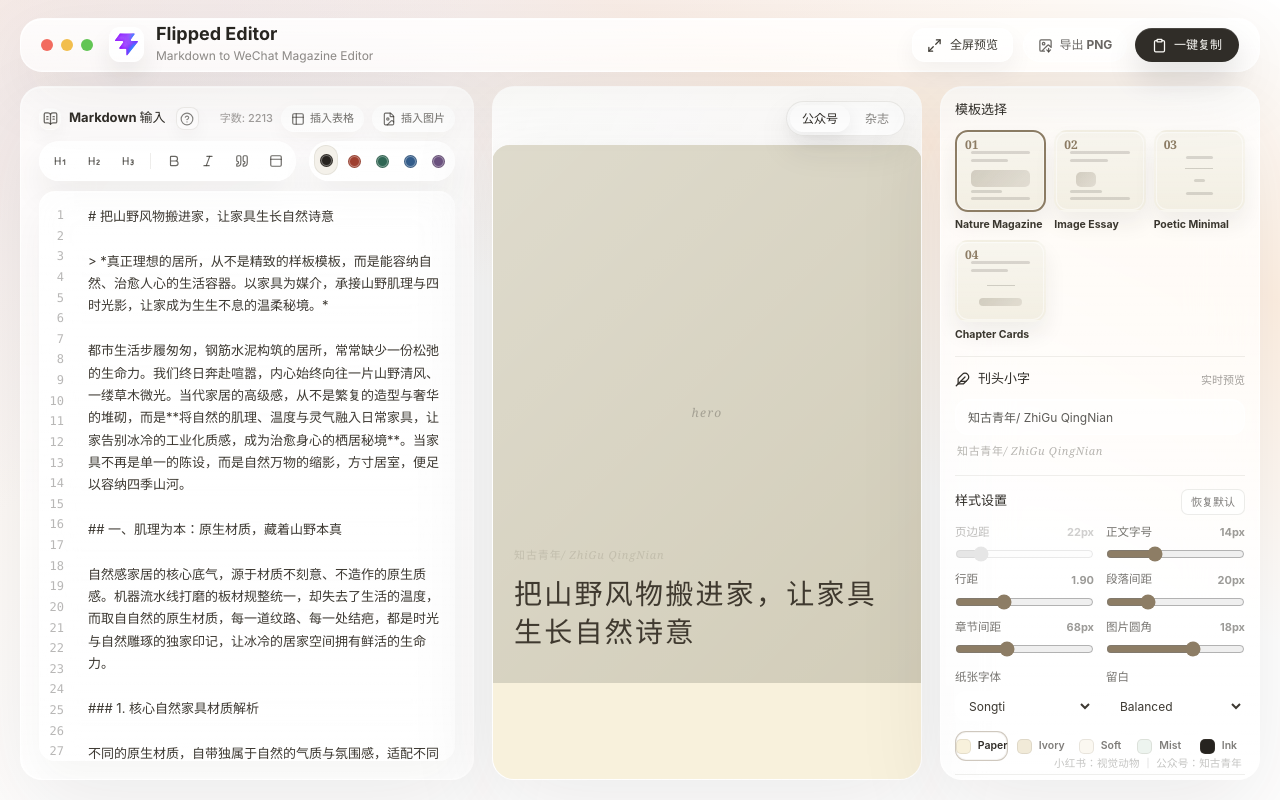
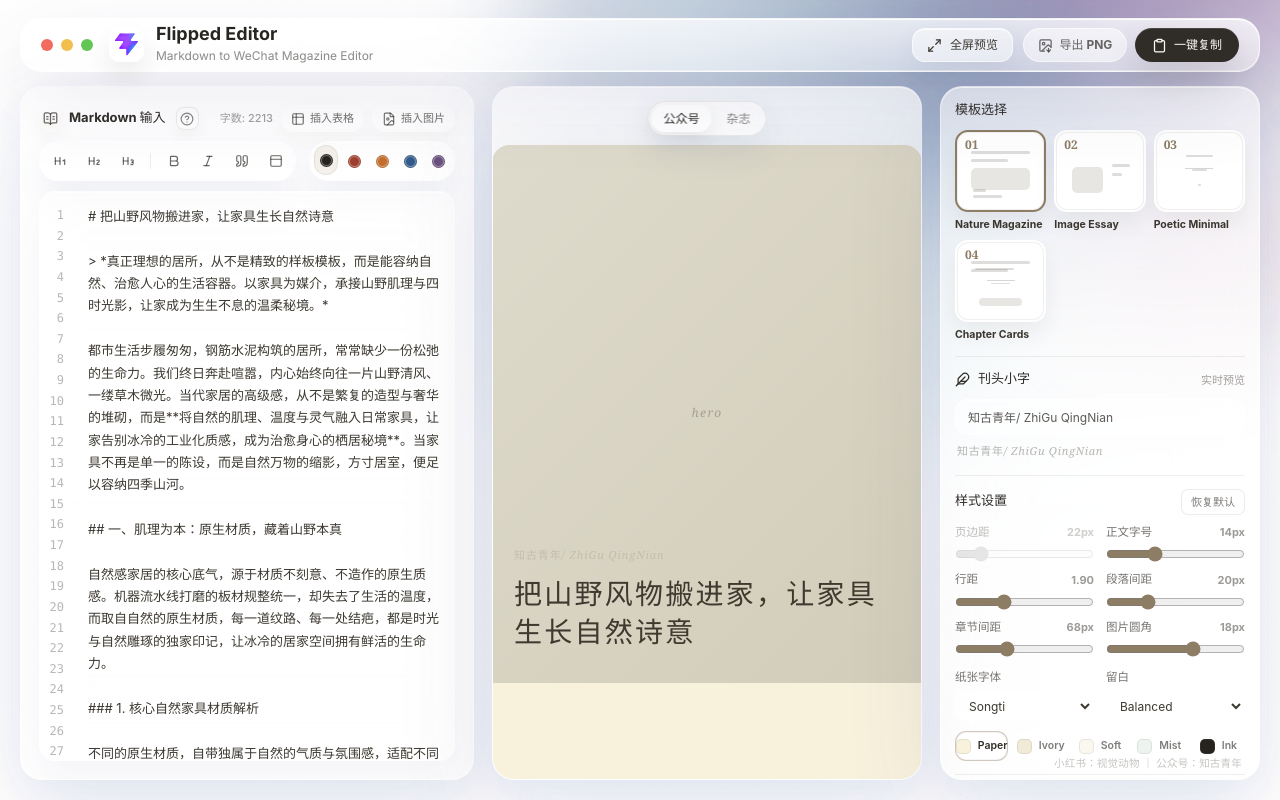
Before and after one commit to JustinSu19/flipped-editor, a React (Vite) app: page / in a window 1280 px wide. Built offline with nearby package versions, Linux system fonts and the light colour scheme.

Commit message:
baseline: v2.6-glassui

```diff
--- a/src/components/MarkdownEditor.tsx
+++ b/src/components/MarkdownEditor.tsx
@@ -60,7 +60,7 @@ const tableTemplate = `| 维度 | 内容 | 备注 |
 const accentOptions = [
   { name: '黑色', value: '#26231f' },
   { name: '朱砂', value: '#9f3f2f' },
-  { name: '松绿', value: '#2f6654' },
+  { name: '暖橙', value: '#c46f2f' },
   { name: '靛蓝', value: '#335c8a' },
   { name: '藤紫', value: '#6b527f' },
 ]
--- a/src/styles/globals.css
+++ b/src/styles/globals.css
@@ -25,38 +25,40 @@ body {
   margin: 0;
   min-width: 320px;
   overflow: hidden;
-  background:
-    linear-gradient(118deg, rgba(247, 223, 204, 0.38) 0%, rgba(255, 255, 255, 0) 28%),
-    linear-gradient(154deg, rgba(225, 222, 240, 0.42) 8%, rgba(255, 255, 255, 0) 36%),
-    linear-gradient(24deg, rgba(255, 255, 255, 0) 53%, rgba(255, 183, 117, 0.2) 78%, rgba(255, 255, 255, 0) 100%),
-    #ffffff;
+  background: #ffffff;
 }
 
 body::before,
 body::after {
   content: "";
   position: fixed;
-  inset: -18% -12%;
-  z-index: -2;
+  inset: -20% -14%;
+  z-index: 0;
   pointer-events: none;
 }
 
 body::before {
-  opacity: 0.72;
+  inset: -18% -8% auto auto;
+  width: min(66vw, 1040px);
+  height: min(70vh, 720px);
+  opacity: 0.96;
   background:
-    linear-gradient(104deg, rgba(32, 29, 25, 0.04) 0 7%, transparent 7% 100%),
-    linear-gradient(132deg, transparent 0 28%, rgba(252, 176, 111, 0.34) 28% 43%, transparent 43% 100%),
-    linear-gradient(72deg, transparent 0 58%, rgba(204, 209, 232, 0.42) 58% 73%, transparent 73% 100%);
-  filter: blur(34px);
+    radial-gradient(ellipse 58% 48% at 76% 14%, rgba(224, 82, 255, 0.72), transparent 63%),
+    radial-gradient(ellipse 66% 54% at 54% 36%, rgba(52, 129, 255, 0.72), transparent 65%),
+    radial-gradient(ellipse 42% 38% at 24% 30%, rgba(143, 233, 255, 0.68), transparent 68%),
+    radial-gradient(ellipse 38% 34% at 78% 68%, rgba(255, 155, 217, 0.48), transparent 72%),
+    conic-gradient(from 158deg at 58% 40%, rgba(255, 255, 255, 0) 0deg, rgba(117, 223, 255, 0.44) 54deg, rgba(61, 107, 255, 0.54) 132deg, rgba(182, 80, 255, 0.52) 218deg, rgba(255, 255, 255, 0) 310deg);
+  filter: blur(50px) saturate(0.3);
+  transform: rotate(2deg) scale(1.04);
 }
 
 body::after {
-  z-index: -1;
-  opacity: 0.55;
+  z-index: 0;
+  opacity: 0.56;
   background:
-    linear-gradient(90deg, rgba(255, 255, 255, 0.82) 0 18%, transparent 18% 82%, rgba(255, 255, 255, 0.78) 82% 100%),
-    linear-gradient(180deg, rgba(255, 255, 255, 0.78), rgba(255, 255, 255, 0.48));
-  backdrop-filter: blur(8px);
+    linear-gradient(90deg, #ffffff 0 26%, rgba(255, 255, 255, 0.56) 47%, rgba(255, 255, 255, 0.02) 76%, rgba(255, 255, 255, 0.08) 100%),
+    linear-gradient(180deg, rgba(255, 255, 255, 0) 0 36%, rgba(255, 255, 255, 0.74) 78%, #ffffff 100%);
+  backdrop-filter: blur(6px) saturate(1.08);
 }
 
 button,
@@ -72,6 +74,7 @@ button {
 
 .app-shell {
   position: relative;
+  z-index: 1;
   display: grid;
   grid-template-rows: 54px minmax(0, 1fr);
   gap: 14px;
@@ -93,13 +96,13 @@ button {
   border: 1px solid rgba(255, 255, 255, 0.68);
   border-radius: 22px;
   background:
-    linear-gradient(180deg, rgba(255, 255, 255, 0.72), rgba(255, 255, 255, 0.46)),
-    rgba(255, 255, 255, 0.42);
+    linear-gradient(180deg, rgba(255, 255, 255, 0.66), rgba(255, 255, 255, 0.34)),
+    rgba(255, 255, 255, 0.26);
   box-shadow:
-    0 22px 70px rgba(39, 34, 28, 0.08),
+    0 26px 80px rgba(77, 69, 122, 0.12),
     inset 0 1px 0 rgba(255, 255, 255, 0.92),
     inset 0 -1px 0 rgba(255, 255, 255, 0.38);
-  backdrop-filter: blur(30px) saturate(1.25);
+  backdrop-filter: blur(34px) saturate(1.34);
 }
 
 .window-dots {
@@ -189,9 +192,9 @@ button {
   border: 1px solid rgba(255, 255, 255, 0.62);
   border-radius: 13px;
   color: #3c3932;
-  background: rgba(255, 255, 255, 0.6);
+  background: rgba(255, 255, 255, 0.5);
   box-shadow:
-    0 10px 24px rgba(42, 38, 32, 0.055),
+    0 10px 24px rgba(76, 68, 118, 0.07),
     inset 0 1px 0 rgba(255, 255, 255, 0.74);
   font-size: 12px;
   font-weight: 650;
@@ -215,13 +218,14 @@ button {
   border: 1px solid rgba(255, 255, 255, 0.58);
   border-radius: 22px;
   background:
-    linear-gradient(180deg, rgba(255, 255, 255, 0.62), rgba(255, 255, 255, 0.34)),
-    rgba(255, 255, 255, 0.36);
+    linear-gradient(180deg, rgba(255, 255, 255, 0.54), rgba(255, 255, 255, 0.24)),
+    rgba(255, 255, 255, 0.22);
   box-shadow:
-    0 30px 90px rgba(43, 37, 31, 0.09),
-    inset 0 1px 0 rgba(255, 255, 255, 0.82),
+    0 32px 96px rgba(69, 66, 119, 0.13),
+    0 12px 42px rgba(42, 138, 255, 0.06),
+    inset 0 1px 0 rgba(255, 255, 255, 0.86),
     inset 0 -1px 0 rgba(255, 255, 255, 0.28);
-  backdrop-filter: blur(32px) saturate(1.18);
+  backdrop-filter: blur(36px) saturate(1.34);
 }
 
 .editor-panel {
@@ -475,12 +479,12 @@ button {
   border: 1px solid rgba(255, 255, 255, 0.58);
   border-radius: 999px;
   background:
-    linear-gradient(180deg, rgba(255, 255, 255, 0.78), rgba(255, 255, 255, 0.38)),
-    rgba(255, 255, 255, 0.48);
+    linear-gradient(180deg, rgba(255, 255, 255, 0.72), rgba(255, 255, 255, 0.32)),
+    rgba(255, 255, 255, 0.36);
   box-shadow:
-    0 16px 34px rgba(42, 38, 32, 0.07),
+    0 16px 34px rgba(64, 77, 135, 0.09),
     inset 0 1px 0 rgba(255, 255, 255, 0.88);
-  backdrop-filter: blur(22px) saturate(1.22);
+  backdrop-filter: blur(24px) saturate(1.32);
 }
 
 .format-tool-group {
@@ -613,19 +617,19 @@ button {
   border: 1px solid rgba(255, 255, 255, 0.54);
   border-radius: 16px;
   background:
-    linear-gradient(180deg, rgba(255, 255, 255, 0.56), rgba(255, 255, 255, 0.28)),
-    rgba(255, 255, 255, 0.36);
+    linear-gradient(180deg, rgba(255, 255, 255, 0.5), rgba(255, 255, 255, 0.22)),
+    rgba(255, 255, 255, 0.24);
   box-shadow:
     inset 0 1px 0 rgba(255, 255, 255, 0.72),
-    0 18px 42px rgba(43, 37, 31, 0.045);
-  backdrop-filter: blur(18px);
+    0 18px 42px rgba(71, 76, 130, 0.06);
+  backdrop-filter: blur(22px) saturate(1.2);
 }
 
 .line-gutter {
   overflow: hidden;
   padding-top: 13px;
   color: rgba(48, 45, 40, 0.34);
-  background: rgba(255, 255, 255, 0.28);
+  background: rgba(255, 255, 255, 0.2);
   font-family: ui-monospace, SFMono-Regular, Menlo, Consolas, monospace;
   font-size: 12px;
   line-height: 1.72;
@@ -723,16 +727,15 @@ button {
   overflow: hidden;
   border: 2px solid transparent;
   border-radius: 13px;
-  background:
-    linear-gradient(180deg, rgba(255, 255, 255, 0.42), transparent),
-    #f3efe3;
+  background: #ffffff;
   box-shadow:
-    inset 0 0 0 1px rgba(255, 255, 255, 0.5),
-    0 12px 22px rgba(42, 38, 32, 0.07);
+    inset 0 0 0 1px rgba(112, 106, 94, 0.1),
+    0 12px 22px rgba(42, 38, 32, 0.06);
 }
 
 .template-card.selected .template-cover {
   border-color: #8d7d65;
+  background: #ffffff;
 }
 
 .template-cover b {
@@ -778,23 +781,58 @@ button {
   position: absolute;
   overflow: hidden;
   border-radius: 5px;
-  background:
-    linear-gradient(135deg, rgba(148, 139, 119, 0.18), rgba(255, 255, 255, 0.08)),
-    rgba(126, 118, 100, 0.18);
+  background: rgba(126, 118, 100, 0.18);
 }
 
 .template-cover.nature .cover-media {
   left: 14px;
   right: 14px;
-  top: 38px;
-  height: 17px;
+  top: 36px;
+  height: 22px;
+}
+
+.template-cover.nature .cover-line {
+  left: 16px;
+  right: 42px;
+  bottom: 12px;
+}
+
+.template-cover.nature .cover-line.short {
+  left: 16px;
+  right: 58px;
+  bottom: 18px;
 }
 
 .template-cover.essay .cover-media {
-  left: 20px;
-  right: 48px;
-  top: 40px;
-  height: 15px;
+  left: 16px;
+  width: 31px;
+  right: auto;
+  top: 35px;
+  height: 26px;
+}
+
+.template-cover.essay .cover-title {
+  left: 56px;
+  right: 14px;
+  top: 32px;
+}
+
+.template-cover.essay .cover-subtitle {
+  left: 56px;
+  right: 22px;
+  top: 41px;
+}
+
+.template-cover.essay .cover-line {
+  left: 56px;
+  right: 34px;
+  bottom: 16px;
+}
+
+.template-cover.essay .cover-line.short {
+  left: 56px;
+  right: 52px;
+  bottom: 9px;
 }
 
 .template-cover.hero .cover-media {
@@ -822,23 +860,30 @@ button {
 }
 
 .template-cover.poetic .cover-title {
-  top: 24px;
+  top: 23px;
+  height: 2px;
 }
 
 .template-cover.poetic .cover-subtitle {
-  top: 47px;
-  left: 38px;
-  right: 38px;
+  top: 37px;
+  left: 36px;
+  right: 36px;
+  height: 2px;
 }
 
 .template-cover.poetic .cover-line {
-  bottom: 15px;
-  left: 30px;
-  right: 30px;
+  bottom: 24px;
+  left: 42px;
+  right: 42px;
+  height: 2px;
 }
 
 .template-cover.poetic .cover-line.short {
-  display: none;
+  display: block;
+  bottom: 13px;
+  left: 48px;
+  right: 48px;
+  height: 2px;
 }
 
 .template-cover.chapter .cover-media {
@@ -846,14 +891,23 @@ button {
   right: 22px;
   top: 56px;
   height: 8px;
+  border-radius: 999px;
 }
 
 .template-cover.chapter .cover-line {
-  display: none;
+  display: block;
+  left: 18px;
+  right: 30px;
+  top: 26px;
+  height: 2px;
 }
 
 .template-cover.chapter .cover-line.short {
-  display: none;
+  display: block;
+  left: 34px;
+  right: 34px;
+  top: 41px;
+  height: 1px;
 }
 
 .template-cover.chapter::after,
@@ -869,7 +923,7 @@ button {
 }
 
 .template-cover.chapter::after {
-  top: 43px;
+  top: 38px;
 }
 
 .template-cover.poetic::after {
@@ -1222,16 +1276,17 @@ button {
 .preview-mode-switch {
   position: absolute;
   top: 14px;
-  right: 16px;
+  left: 50%;
+  transform: translateX(-50%);
   z-index: 5;
   display: inline-flex;
   gap: 3px;
   padding: 3px;
   border: 1px solid rgba(112, 106, 94, 0.12);
   border-radius: 999px;
-  background: rgba(255, 255, 255, 0.72);
-  box-shadow: 0 14px 34px rgba(42, 38, 32, 0.08);
-  backdrop-filter: blur(18px);
+  background: rgba(255, 255, 255, 0.62);
+  box-shadow: 0 14px 34px rgba(63, 70, 128, 0.1);
+  backdrop-filter: blur(22px) saturate(1.24);
 }
 
 .preview-mode-switch button {
@@ -1261,8 +1316,8 @@ button {
   overflow: auto;
   padding: 58px 34px 60px;
   background:
-    linear-gradient(112deg, rgba(255, 255, 255, 0.58), rgba(255, 255, 255, 0.16)),
-    linear-gradient(180deg, rgba(255, 255, 255, 0.4), rgba(241, 236, 226, 0.28));
+    linear-gradient(112deg, rgba(255, 255, 255, 0.48), rgba(255, 255, 255, 0.08)),
+    linear-gradient(180deg, rgba(255, 255, 255, 0.24), rgba(239, 244, 255, 0.18));
 }
 
 .export-target {
@@ -1278,8 +1333,11 @@ button {
   overflow: auto;
   padding: 34px 0 72px;
   background:
-    linear-gradient(112deg, rgba(255, 255, 255, 0.72), rgba(255, 255, 255, 0.2)),
-    linear-gradient(180deg, rgba(255, 255, 255, 0.96), rgba(239, 237, 231, 0.72));
+    radial-gradient(ellipse 58% 48% at 100% -8%, rgba(224, 82, 255, 0.18), transparent 62%),
+    radial-gradient(ellipse 60% 52% at 82% 12%, rgba(52, 129, 255, 0.18), transparent 66%),
+    radial-gradient(ellipse 42% 36% at 64% 6%, rgba(143, 233, 255, 0.18), transparent 68%),
+    linear-gradient(180deg, rgba(255, 255, 255, 0.9), #ffffff 72%);
+  backdrop-filter: blur(10px) saturate(1.08);
 }
 
 .export-target:fullscreen .article-canvas {
@@ -1368,7 +1426,6 @@ button {
 
   .preview-mode-switch {
     top: 12px;
-    right: 12px;
   }
 
   .markdown-format-toolbar {
```
